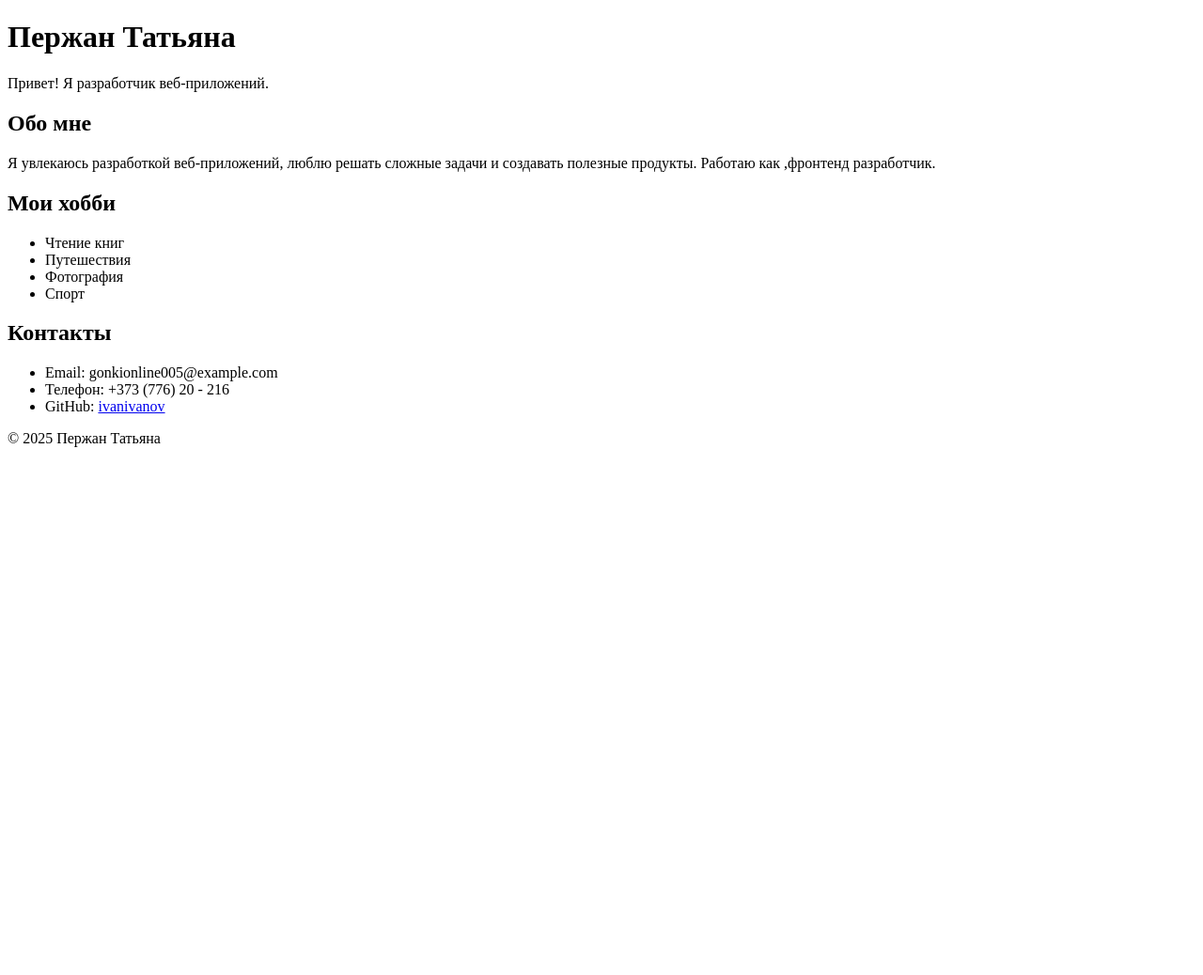
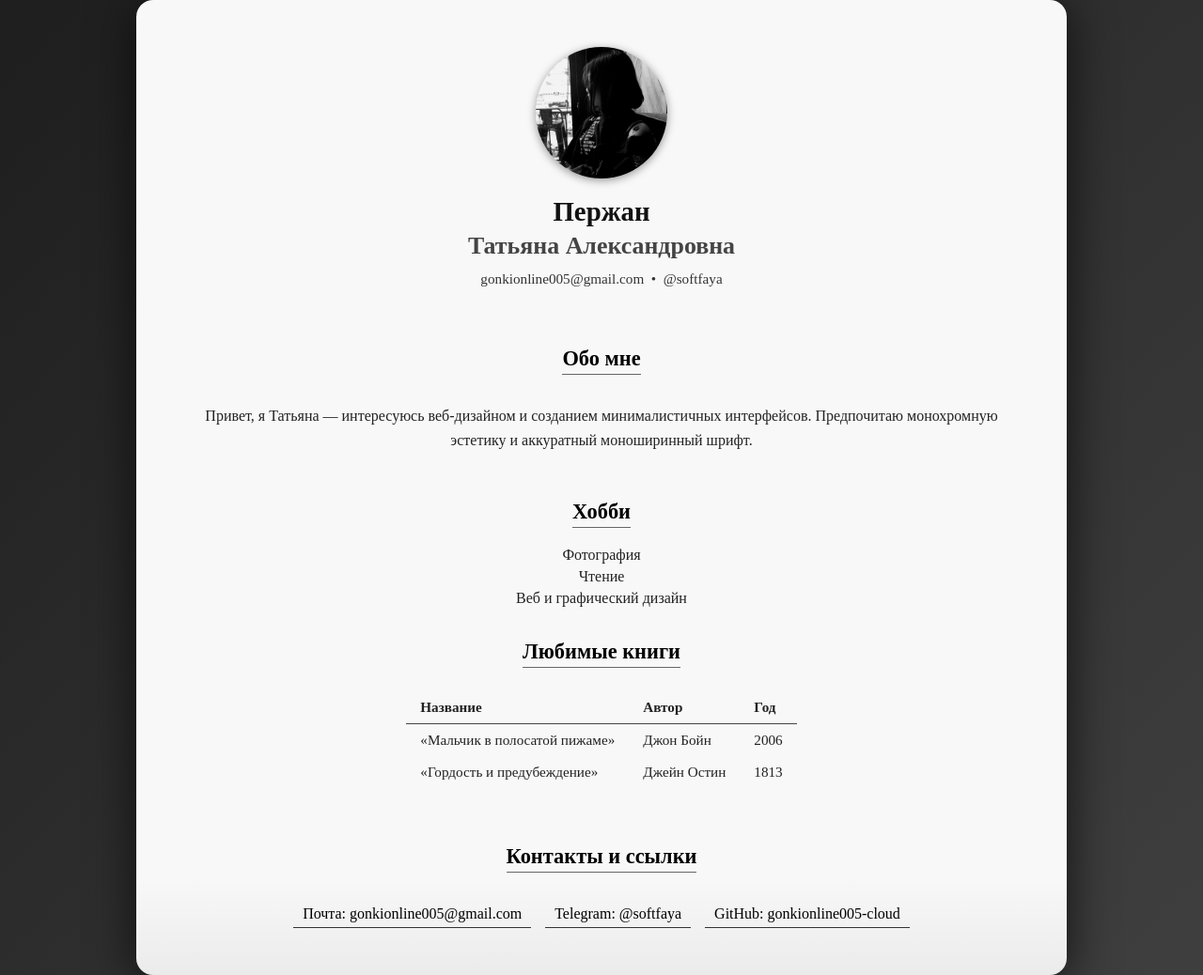
Before and after one commit to gonkionline005-cloud/lab1, a plain HTML site: page index.html in a window 1280 px wide. Shown: the whole page at 94% size. Before the commit the page ends 800 px from the top, so only its background shows below. Drawn offline with Linux system fonts and the light colour scheme.

Commit message:
Применил монохромный градиент, шрифт Times New Roman и добавил фото me.jpg

```diff
--- a/index.html
+++ b/index.html
@@ -1,45 +1,58 @@
-<!DOCTYPE html>
+<!doctype html>
 <html lang="ru">
 <head>
-    <meta charset="UTF-8">
-    <meta name="viewport" content="width=device-width, initial-scale=1.0">
-    <title>Моя визитка</title>
-    <link rel="stylesheet" href="styles.css">
+<meta charset="utf-8" />
+<meta name="viewport" content="width=device-width, initial-scale=1" />
+<title>Пержан Татьяна — Визитка</title>
+<link href="https://fonts.googleapis.com/css2?family=Roboto+Mono:wght@300;400;700&display=swap" rel="stylesheet">
+<link rel="stylesheet" href="style.css">
 </head>
 <body>
-    <div class="container">
-        <header>
-            <h1>Пержан Татьяна</h1>
-            <p>Привет! Я разработчик веб-приложений.</p>
+<div class="container">
+    <main class="card">
+        <header class="profile">
+            <img src="me.jpg" alt="Фото Пержан Татьяна">
+            <h1>Пержан<br><span>Татьяна Александровна</span></h1>
+            <p class="info">  gonkionline005@gmail.com &nbsp;•&nbsp; @softfaya</p>
         </header>
 
-        <section class="about">
+        <section class="intro">
             <h2>Обо мне</h2>
-            <p>Я увлекаюсь разработкой веб-приложений, люблю решать сложные задачи и создавать полезные продукты. Работаю как ,фронтенд разработчик.</p>
+            <p>Привет, я Татьяна — интересуюсь веб-дизайном и созданием минималистичных интерфейсов.
+            Предпочитаю монохромную эстетику и аккуратный моноширинный шрифт.</p>
         </section>
 
         <section class="hobbies">
-            <h2>Мои хобби</h2>
-            <ul>
-                <li>Чтение книг</li>
-                <li>Путешествия</li>
+            <h2>Хобби</h2>
+            <ul class="centered-list">
                 <li>Фотография</li>
-                <li>Спорт</li>
+                <li>Чтение</li>
+                <li>Веб и графический дизайн</li>
             </ul>
         </section>
 
-        <section class="contacts">
-            <h2>Контакты</h2>
-            <ul>
-                <li>Email: gonkionline005@example.com</li>
-                <li>Телефон: +373 (776) 20 - 216 </li>
-                <li>GitHub: <a href="https://github.com/ivanivanov" target="_blank">ivanivanov</a></li>
-            </ul>
+        <section class="books">
+            <h2>Любимые книги</h2>
+            <table>
+                <thead>
+                    <tr><th>Название</th><th>Автор</th><th>Год</th></tr>
+                </thead>
+                <tbody>
+                    <tr><td>«Мальчик в полосатой пижаме»</td><td>Джон Бойн</td><td>2006</td></tr>
+                    <tr><td>«Гордость и предубеждение»</td><td>Джейн Остин</td><td>1813</td></tr>
+                </tbody>
+            </table>
         </section>
 
-        <footer>
-            <p>&copy; 2025 Пержан Татьяна </p>
-        </footer>
-    </div>
+        <section class="contacts">
+            <h2>Контакты и ссылки</h2>
+            <div class="links">
+                <a href="mailto:gonkionline005@gmail.com">Почта: gonkionline005@gmail.com</a>
+                <a href="https://t.me/softfaya" target="_blank">Telegram: @softfaya</a>
+                <a href="https://github.com/gonkionline005-cloud" target="_blank">GitHub: gonkionline005-cloud</a>
+            </div>
+        </section>
+    </main>
+</div>
 </body>
 </html>
--- a/style.css
+++ b/style.css
@@ -1,75 +1,137 @@
-/* Общие стили */
-* {
+body {
+    /* ЗАМЕНЕН ШРИФТ на Times New Roman */
+    font-family: 'Times New Roman', Times, serif;
+    color: #222;
+    /* МОНОХРОМНЫЙ ГРАДИЕНТ: от очень темного серого (#1e1e1e) к среднему серому (#3f3f3f) */
+    background: linear-gradient(135deg, #1e1e1e, #3f3f3f);
     margin: 0;
     padding: 0;
-    box-sizing: border-box;
-    font-family: 'Arial', sans-serif;
+    min-height: 100vh;
+    display: flex;
+    justify-content: center;
+    align-items: center;
 }
 
-/* Фон и цвета */
-body {
-    background-color: #f4f7fb;
-    color: #333;
+/* Основной контейнер */
+.container {
+    /* СВЕТЛО-СЕРЫЙ ФОН с ГРАДИЕНТОМ */
+    background: linear-gradient(180deg, #f8f8f8 90%, #ebebeb 100%);
+
+    padding: 50px 70px;
+    border-radius: 18px;
+    box-shadow: 0 8px 50px rgba(0, 0, 0, 0.7);
+    max-width: 850px;
+    text-align: center;
+    position: relative;
+    overflow: hidden;
+    color: #222;
 }
 
-/* Контейнер для всей страницы */
-.container {
-    max-width: 800px;
-    margin: 0 auto;
-    padding: 20px;
+/* Фото и имя по центру */
+.profile img {
+    width: 140px;
+    height: 140px;
+    border-radius: 50%;
+    object-fit: cover;
+    margin-bottom: 15px;
+    box-shadow: 0 2px 10px rgba(0, 0, 0, 0.4);
 }
 
-/* Заголовки */
-h1 {
-    text-align: center;
-    font-size: 36px;
-    color: #4CAF50;
+.profile h1 {
+    font-size: 1.8em;
+    color: #111;
+    margin: 0;
 }
 
-h2 {
-    font-size: 24px;
-    margin-bottom: 10px;
-    color: #333;
+.profile h1 span {
+    font-size: 0.9em;
+    color: #444;
+    display: block;
+    margin-top: 5px;
 }
 
-/* Стиль для текста о себе */
+.info {
+    font-size: 0.95em;
+    color: #333;
+    margin-top: 8px;
+    margin-bottom: 30px;
+}
+
+/* Заголовки и текст */
+h2 {
+    /* ЗАМЕНЕН ШРИФТ на Times New Roman */
+    font-family: 'Times New Roman', Times, serif;
+    font-size: 1.4em;
+    color: #000;
+    border-bottom: 1px solid #666;
+    display: inline-block;
+    margin-top: 30px;
+    margin-bottom: 15px;
+    padding-bottom: 3px;
+    font-weight: 700;
+}
+
 p {
+    color: #222;
     line-height: 1.6;
     margin-bottom: 20px;
 }
 
-/* Секции */
-section {
-    margin-bottom: 30px;
+/* --- Стили для секции Хобби --- */
+.hobbies ul {
+    list-style: none;
+    padding: 0;
+    margin: 0 auto;
+    text-align: center;
 }
 
-/* Стили для списка хобби */
-ul {
-    list-style-type: none;
+.hobbies li {
+    color: #222;
+    margin: 5px 0;
 }
 
-ul li {
-    margin: 5px 0;
-    padding: 5px;
-    background-color: #eef7e9;
-    border-radius: 5px;
+
+/* --- Стили для секции Книги --- */
+.books table {
+    width: auto;
+    margin: 10px auto 30px auto;
+    border-collapse: collapse;
+    font-size: 0.95em;
+    color: #222;
 }
 
-/* Стили для ссылок */
-a {
-    color: #4CAF50;
-    text-decoration: none;
+.books th, .books td {
+    padding: 8px 15px;
+    text-align: left;
 }
 
-a:hover {
-    text-decoration: underline;
+.books thead th {
+    font-weight: bold;
+    border-bottom: 1px solid #444;
 }
 
-/* Стиль для футера */
-footer {
-    text-align: center;
-    padding: 10px;
-    background-color: #f1f1f1;
-    border-radius: 5px;
-    margin-top: 30px;
+/* --- Стили для секции Контакты --- */
+.contacts .links {
+    display: flex;
+    justify-content: center;
+    flex-wrap: wrap;
+    gap: 15px;
+    margin-top: 15px;
 }
+
+.contacts a {
+    color: #000;
+    text-decoration: none;
+    padding: 5px 10px;
+    border-bottom: 1px solid #333;
+    display: inline-block;
+}
+
+.contacts a:hover {
+    color: #666;
+    border-bottom-color: #666;
+}
+
+.container::before, .container::after {
+    content: none;
+}
```
Also changed, not shown: me.jpg (added).
